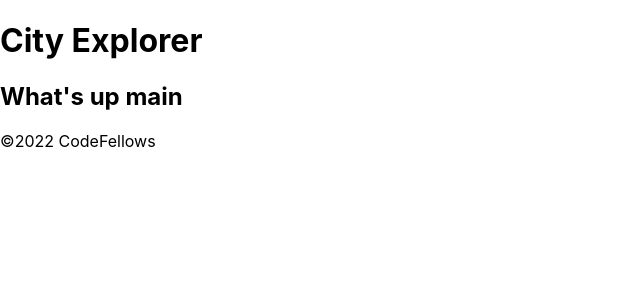
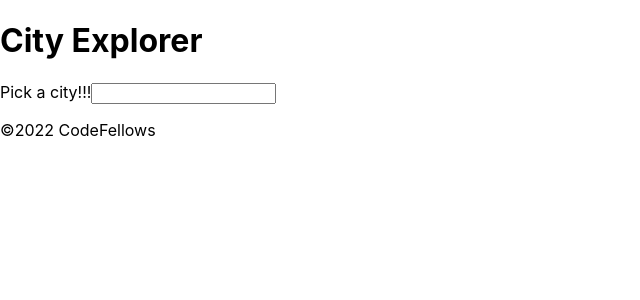
Before and after one commit to 44thm0820/city-explorer-301d82, a React (Create React App) app: page / in a window 1280 px wide. Shown: the top 300 px of the page, without its empty margins (0-640 px from the left). Built offline with nearby package versions, Linux system fonts and the light colour scheme.

Commit message:
wip eventhandler setup

```diff
--- a/src/Main.js
+++ b/src/Main.js
@@ -1,11 +1,29 @@
 import React from 'react';
 
 class Main extends React.Component {
+  constructor(props){
+    super(props);
+    this.state = {
+      city: ''
+    };
+  }
+
+  handleCityInput = (e) => {
+    this.setState({
+      city: e.target.value
+    });
+  };
+
   render() {
+    console.log('app state: ', this.state);
     return (
-      <header>
-        <h2>What's up main</h2>
-      </header>
+      <>
+        <form>
+          <label>Pick a city!!!
+            <input type="text" onInput={this.handleCityInput}/>
+          </label>
+        </form>
+      </>
     )
   }
 }
```
